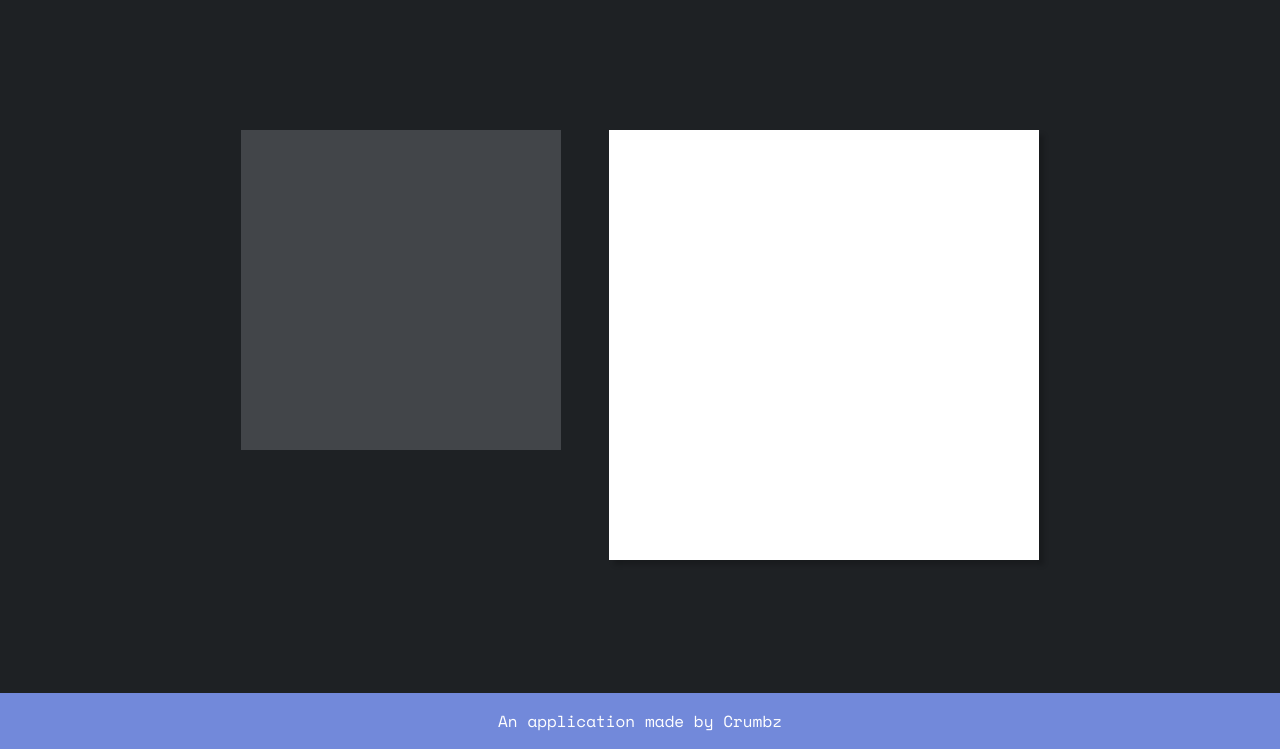
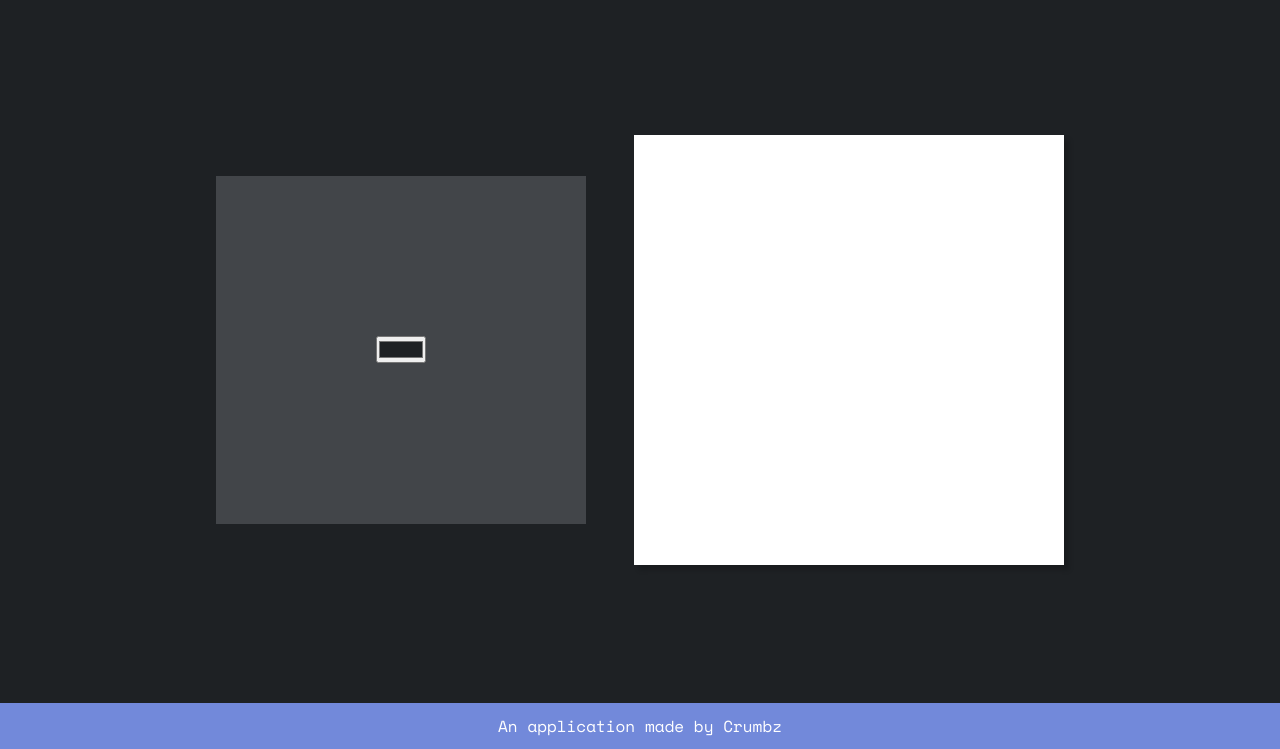
Before and after one commit to left-no-crumbz/etch-a-sketch, a plain HTML site: page index.html in a window 1280 px wide. Shown: the part 51-800 px from the top of the page. Drawn offline with nearby package versions, Linux system fonts and the light colour scheme.

Commit message:
feat(ui): Add a bg clr picker

```diff
--- a/css/styles.css
+++ b/css/styles.css
@@ -6,19 +6,26 @@
     box-sizing: border-box;
 }
 
+:root {
+    --bg-clr: #1e2124;
+    --ftr-clr: #7289da;
+    --sb-clr: #424549;
+}
+
+
 html,
 body {
     height: 100%;
     width: 100%;
     display: flex;
     flex-direction: column;
-    justify-content: space-between;
+    justify-content: space-evenly;
     align-items: center;
-    background-color: #1e2124;
+    background-color: var(--bg-clr);
     font-family: "Space Mono", monospace;
     font-weight: 400;
-    flex: 1;
 }
+
 
 h1,
 footer {
@@ -26,26 +33,20 @@ footer {
     text-align: center;
 }
 
-h1 {
-    /* margin: 1rem 0; */
-}
 
 
 footer {
-    /* margin-top: auto; */
     width: 100%;
-    padding: 1rem;
-    display: flex;
-    background-color: #7289da;
-    justify-content: center;
-    align-items: center;
+    padding: .7rem;
+    background-color: var(--ftr-clr);
 }
+
 .container {
     display: flex;
     justify-self: center;
     align-items: center;
     gap: 3rem;
-    margin: auto;
+    flex: auto;
 }
 
 
@@ -56,9 +57,11 @@ footer {
     justify-content: center;
     align-items: center;
     box-shadow: 5px 5px 5px rgb(0 0 0 / 20%);
+
 }
 
 .cell {
+    display: flex;
     background-color: white;
 }
 
@@ -67,7 +70,7 @@ footer {
 }
 
 .sidebar {
-    background-color: #424549;
-    align-self: flex-start;
+    background-color: var(--sb-clr);
+    align-self: center;
     padding: 10rem;
 }
--- a/index.html
+++ b/index.html
@@ -14,7 +14,10 @@
         -create range sliders
         -polish the app -->
         <div class="sidebar">
-
+            <input
+            type="color"
+            id="bg-clr-picker"
+            value="#1e2124">
         </div>
 
         <div class="frame">
--- a/js/app.js
+++ b/js/app.js
@@ -1,5 +1,10 @@
 
 const gridContainer = document.querySelector(".grid-container");
+const body = document.querySelector("body");
+
+const bgClrPicker = document.querySelector("#bg-clr-picker");
+
+
 for (let i = 0; i < 16; i++){
     // create rows
     let columns = document.createElement("div");
@@ -14,3 +19,8 @@ for (let i = 0; i < 16; i++){
     }
     gridContainer.appendChild(columns);
 }
+
+
+bgClrPicker.addEventListener("input", (event) => {
+    body.style.backgroundColor = event.target.value;
+});
```
